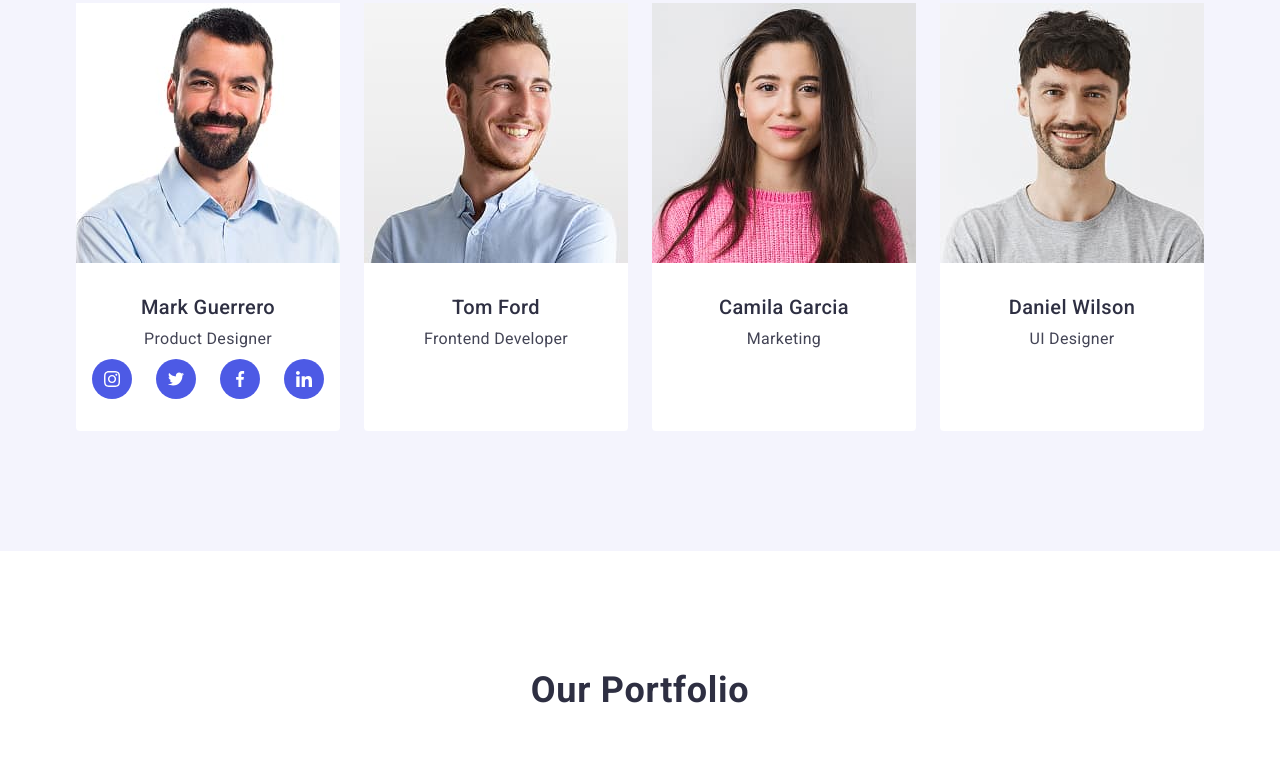
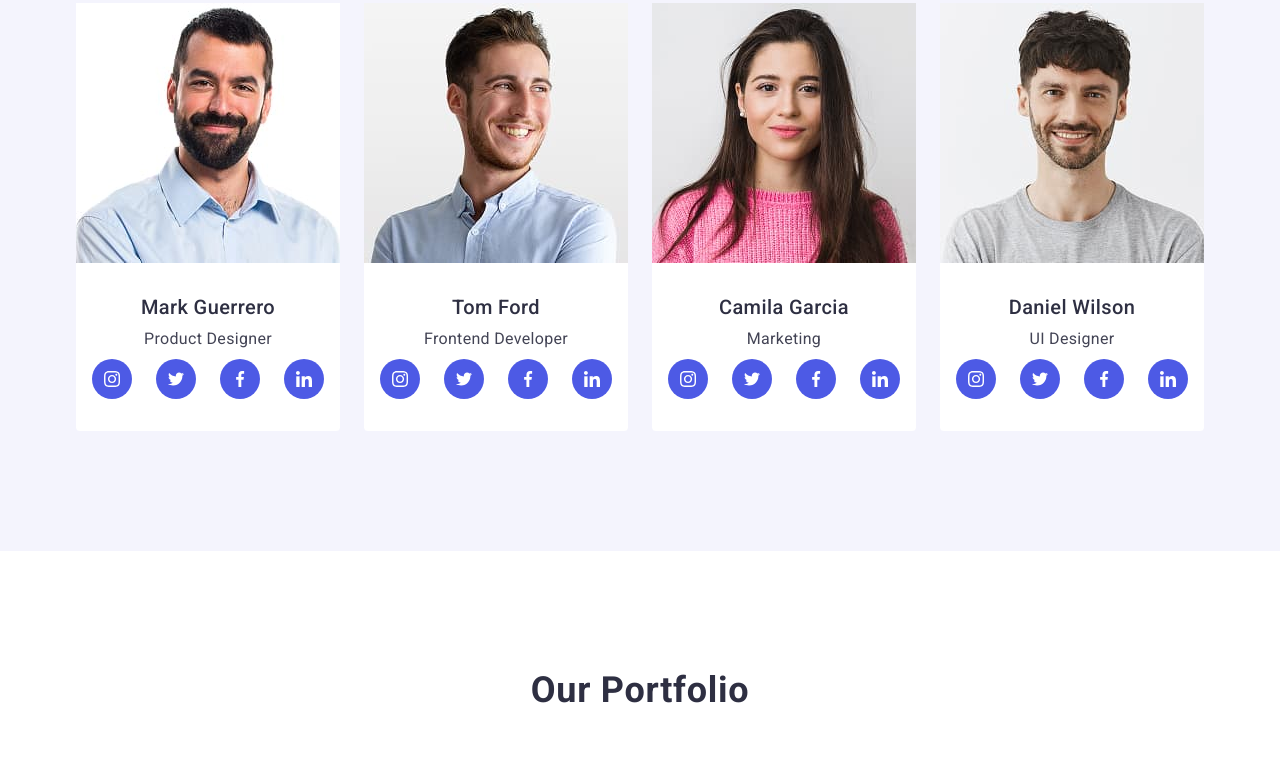
Before and after one commit to Andrew1224Reznik/goit-markup-hw-04, a plain HTML site: page index.html in a window 1280 px wide. Shown: the part 1366-2146 px from the top of the page. Drawn offline with nearby package versions, Linux system fonts and the light colour scheme.

Commit message:
gradient

```diff
--- a/css/styles.css
+++ b/css/styles.css
@@ -116,6 +116,14 @@ h5 {
 .hero {
   background: #2e2f42;
   padding: 188px 0;
+  background-image: linear-gradient(
+      rgba(46, 47, 66, 0.7),
+      rgba(46, 47, 66, 0.7)
+    ),
+    url(../images/people-office.jpg);
+  background-repeat: no-repeat;
+  background-position: center;
+  background-size: cover;
 }
 
 .hero-tittle {
--- a/index.html
+++ b/index.html
@@ -145,6 +145,7 @@
                 <li <a href="" class="go-to-soc"></a> <svg class="about-icon-list" width="16" height="16">
                   <use href="./images/icons.svg#icon-linkedin-1"></use>
                 </svg> </li>
+          </ul>
               </div>
 
             <li class="ourteam-item">
@@ -157,6 +158,20 @@
               <div class="ourteam-padding">
                 <h3 class="ourteam-subtitle">Tom Ford</h3>
                 <p class="ourteam-text">Frontend Developer</p>
+                <ul class="soc-list">
+                  <li <a href="" class="go-to-soc"></a> <svg class="about-icon-list" width="16" height="16">
+                  <use href="./images/icons.svg#icon-instagram-2"></use>
+                </svg> </li>
+                <li <a href="" class="go-to-soc"></a> <svg class="about-icon-list" width="16" height="16">
+                  <use href="./images/icons.svg#icon-twitter-1"></use>
+                </svg> </li>
+                <li <a href="" class="go-to-soc"></a> <svg class="about-icon-list" width="16" height="16">
+                  <use href="./images/icons.svg#icon-facebook-1"></use>
+                </svg> </li>
+                <li <a href="" class="go-to-soc"></a> <svg class="about-icon-list" width="16" height="16">
+                  <use href="./images/icons.svg#icon-linkedin-1"></use>
+                </svg> </li>
+          </ul>
               </div>
             </li>
             <li class="ourteam-item">
@@ -169,6 +184,20 @@
               <div class="ourteam-padding">
                 <h3 class="ourteam-subtitle">Camila Garcia</h3>
                 <p class="ourteam-text">Marketing</p>
+                <ul class="soc-list">
+                  <li <a href="" class="go-to-soc"></a> <svg class="about-icon-list" width="16" height="16">
+                  <use href="./images/icons.svg#icon-instagram-2"></use>
+                </svg> </li>
+                <li <a href="" class="go-to-soc"></a> <svg class="about-icon-list" width="16" height="16">
+                  <use href="./images/icons.svg#icon-twitter-1"></use>
+                </svg> </li>
+                <li <a href="" class="go-to-soc"></a> <svg class="about-icon-list" width="16" height="16">
+                  <use href="./images/icons.svg#icon-facebook-1"></use>
+                </svg> </li>
+                <li <a href="" class="go-to-soc"></a> <svg class="about-icon-list" width="16" height="16">
+                  <use href="./images/icons.svg#icon-linkedin-1"></use>
+                </svg> </li>
+          </ul>
               </div>
             </li>
             <li class="ourteam-item">
@@ -181,6 +210,20 @@
               <div class="ourteam-padding">
                 <h3 class="ourteam-subtitle">Daniel Wilson</h3>
                 <p class="ourteam-text">UI Designer</p>
+                <ul class="soc-list">
+                  <li <a href="" class="go-to-soc"></a> <svg class="about-icon-list" width="16" height="16">
+                  <use href="./images/icons.svg#icon-instagram-2"></use>
+                </svg> </li>
+                <li <a href="" class="go-to-soc"></a> <svg class="about-icon-list" width="16" height="16">
+                  <use href="./images/icons.svg#icon-twitter-1"></use>
+                </svg> </li>
+                <li <a href="" class="go-to-soc"></a> <svg class="about-icon-list" width="16" height="16">
+                  <use href="./images/icons.svg#icon-facebook-1"></use>
+                </svg> </li>
+                <li <a href="" class="go-to-soc"></a> <svg class="about-icon-list" width="16" height="16">
+                  <use href="./images/icons.svg#icon-linkedin-1"></use>
+                </svg> </li>
+          </ul>
               </div>
             </li>
           </ul>
```
Also changed, not shown: images/people-office.jpg (added), 2 other files.
